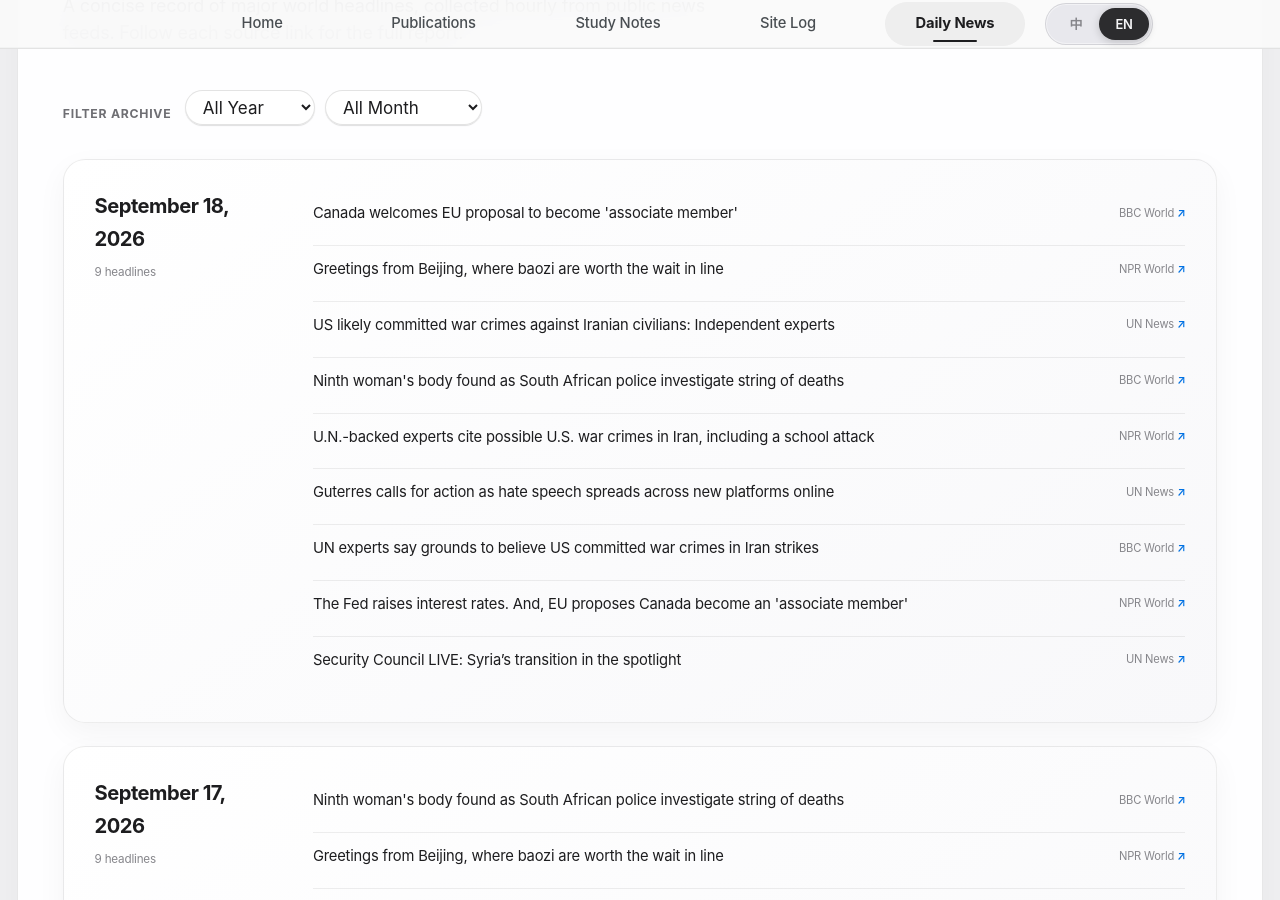
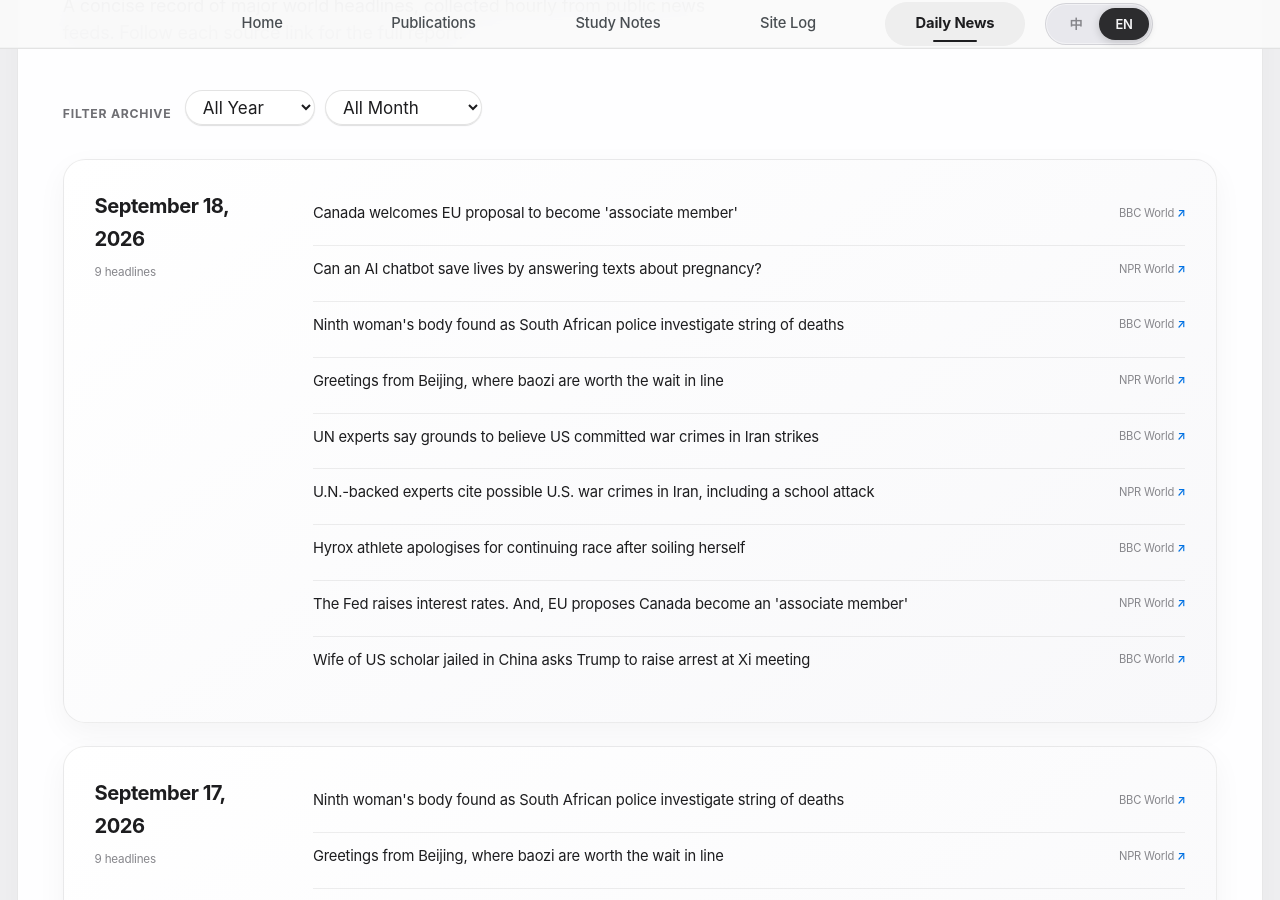
Before and after one commit to HaoxiangLuo/HaoxiangLuo.github.io, a Jekyll site: the page built from _pages/daily-news.html, in a window 1280 px wide and 900 px high, scrolled down 241 px. Built offline with Jekyll 4.4.1, drawn with Linux system fonts in a browser that asks for light colours; a style sheet for code colours, icons or effects is not loaded.

Commit message:
Update daily news 2026-09-18

```diff
--- a/_data/daily_news.json
+++ b/_data/daily_news.json
@@ -1,5 +1,5 @@
 {
-  "updated_at": "2026-09-18T03:22:49+08:00",
+  "updated_at": "2026-09-18T04:25:26+08:00",
   "days": [
     {
       "date": "2026-09-18",
@@ -10,14 +10,9 @@
           "url": "https://www.bbc.co.uk/news/articles/cwly7vkke4jxo?at_medium=RSS&at_campaign=rss"
         },
         {
-          "title": "Greetings from Beijing, where baozi are worth the wait in line",
+          "title": "Can an AI chatbot save lives by answering texts about pregnancy?",
           "source": "NPR World",
-          "url": "https://www.npr.org/2026/09/17/g-s1-142416/china-beijing-buns-baozi"
-        },
-        {
-          "title": "US likely committed war crimes against Iranian civilians: Independent experts",
-          "source": "UN News",
-          "url": "https://news.un.org/feed/view/en/story/2026/09/1168358"
+          "url": "https://www.npr.org/2026/09/17/nx-s1-5962840/artificial-intelligence-ai-chatbot-pregnancy-maternal-health"
         },
         {
           "title": "Ninth woman's body found as South African police investigate string of deaths",
@@ -25,14 +20,9 @@
           "url": "https://www.bbc.co.uk/news/articles/cqx2zgk8k8xvo?at_medium=RSS&at_campaign=rss"
         },
         {
-          "title": "U.N.-backed experts cite possible U.S. war crimes in Iran, including a school attack",
+          "title": "Greetings from Beijing, where baozi are worth the wait in line",
           "source": "NPR World",
-          "url": "https://www.npr.org/2026/09/17/nx-s1-5972934/us-iran-war-un-report-alleged-war-crimes"
-        },
-        {
-          "title": "Guterres calls for action as hate speech spreads across new platforms online",
-          "source": "UN News",
-          "url": "https://news.un.org/feed/view/en/story/2026/09/1168356"
+          "url": "https://www.npr.org/2026/09/17/g-s1-142416/china-beijing-buns-baozi"
         },
         {
           "title": "UN experts say grounds to believe US committed war crimes in Iran strikes",
@@ -40,14 +30,24 @@
           "url": "https://www.bbc.co.uk/news/articles/cm9w4n5nverdo?at_medium=RSS&at_campaign=rss"
         },
         {
+          "title": "U.N.-backed experts cite possible U.S. war crimes in Iran, including a school attack",
+          "source": "NPR World",
+          "url": "https://www.npr.org/2026/09/17/nx-s1-5972934/us-iran-war-un-report-alleged-war-crimes"
+        },
+        {
+          "title": "Hyrox athlete apologises for continuing race after soiling herself",
+          "source": "BBC World",
+          "url": "https://www.bbc.co.uk/news/articles/ck0e35qyqlx0o?at_medium=RSS&at_campaign=rss"
+        },
+        {
           "title": "The Fed raises interest rates. And, EU proposes Canada become an 'associate member'",
           "source": "NPR World",
           "url": "https://www.npr.org/2026/09/17/g-s1-143783/up-first-newsletter-federal-reserve-interest-rates-gas-prices-war-canada-european-union"
         },
         {
-          "title": "Security Council LIVE: Syria’s transition in the spotlight",
-          "source": "UN News",
-          "url": "https://news.un.org/feed/view/en/story/2026/09/1168355"
+          "title": "Wife of US scholar jailed in China asks Trump to raise arrest at Xi meeting",
+          "source": "BBC World",
+          "url": "https://www.bbc.co.uk/news/articles/c9j3d2rr6g24o?at_medium=RSS&at_campaign=rss"
         }
       ]
     },
```
